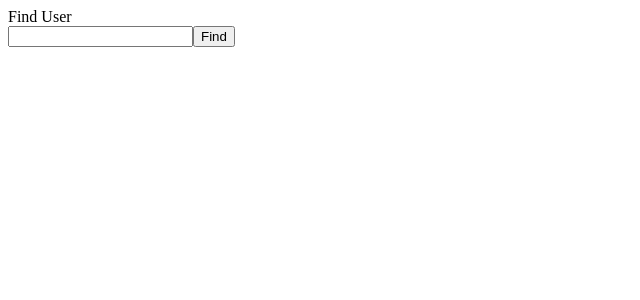
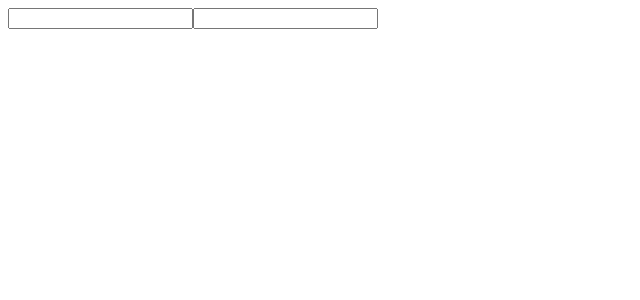
Before and after one commit to PatiDevv/Small_project, a React (Create React App) app in the folder rts-learn/: page / in a window 1280 px wide. Shown: the top 300 px of the page, without its empty margins (0-640 px from the left). Built offline with nearby package versions, Linux system fonts and the light colour scheme.

Commit message:
Event Component, typ any - how fix?

```diff
--- /dev/null
+++ b/rts-learn/src/events/EventComponent.tsx
@@ -0,0 +1,12 @@
+const EventComponent: React.FC = () => {
+  const onChange = (e: React.ChangeEvent<HTMLInputElement>) => console.log(e);
+
+  return (
+    <div>
+      <input onChange={(e) => console.log(e)}></input>
+      <input onChange={onChange}></input>
+    </div>
+  );
+};
+
+export default EventComponent;
--- a/rts-learn/src/index.tsx
+++ b/rts-learn/src/index.tsx
@@ -1,12 +1,13 @@
 import React from "react";
 import ReactDOM from "react-dom";
+import EventComponent from "./events/EventComponent";
 import { GuestList } from "./state/GuestList";
 import UserSearch from "./state/UserSearch";
 
 const App = () => {
   return (
     <div>
-      <UserSearch />
+      <EventComponent />
     </div>
   );
 };
```
